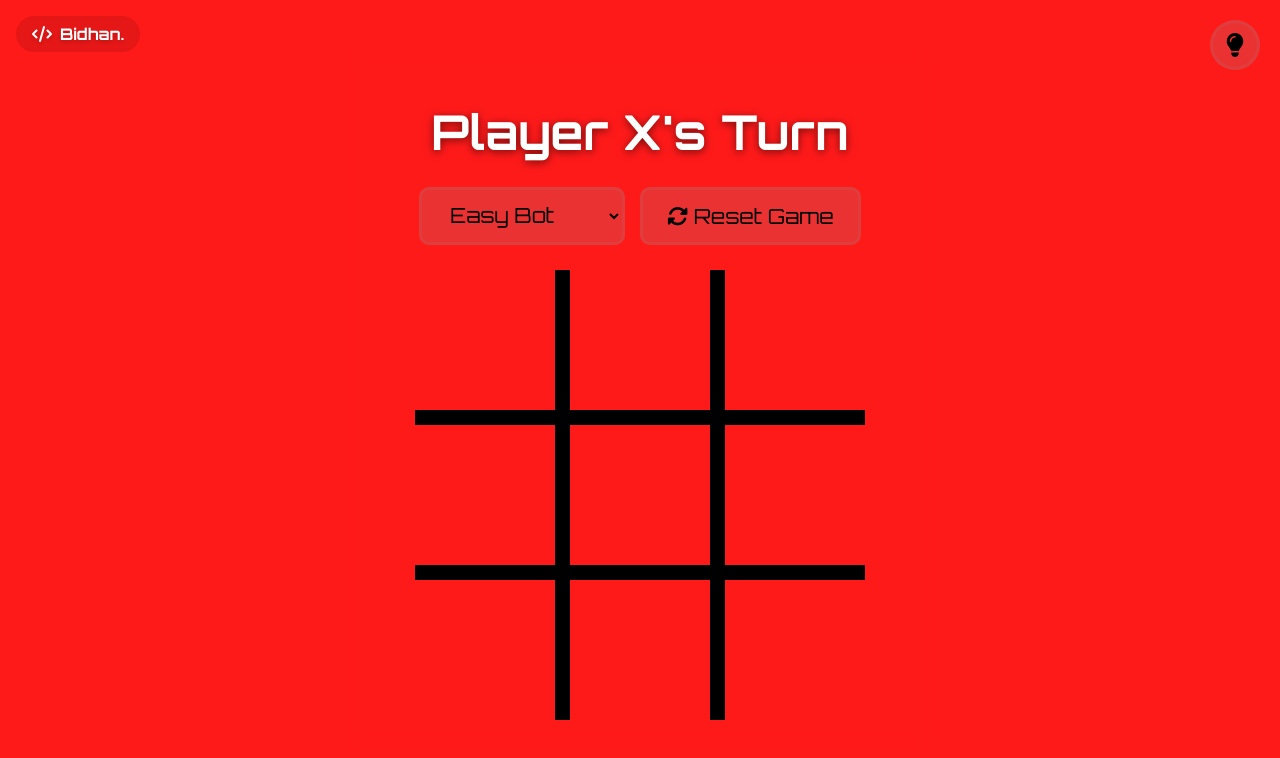
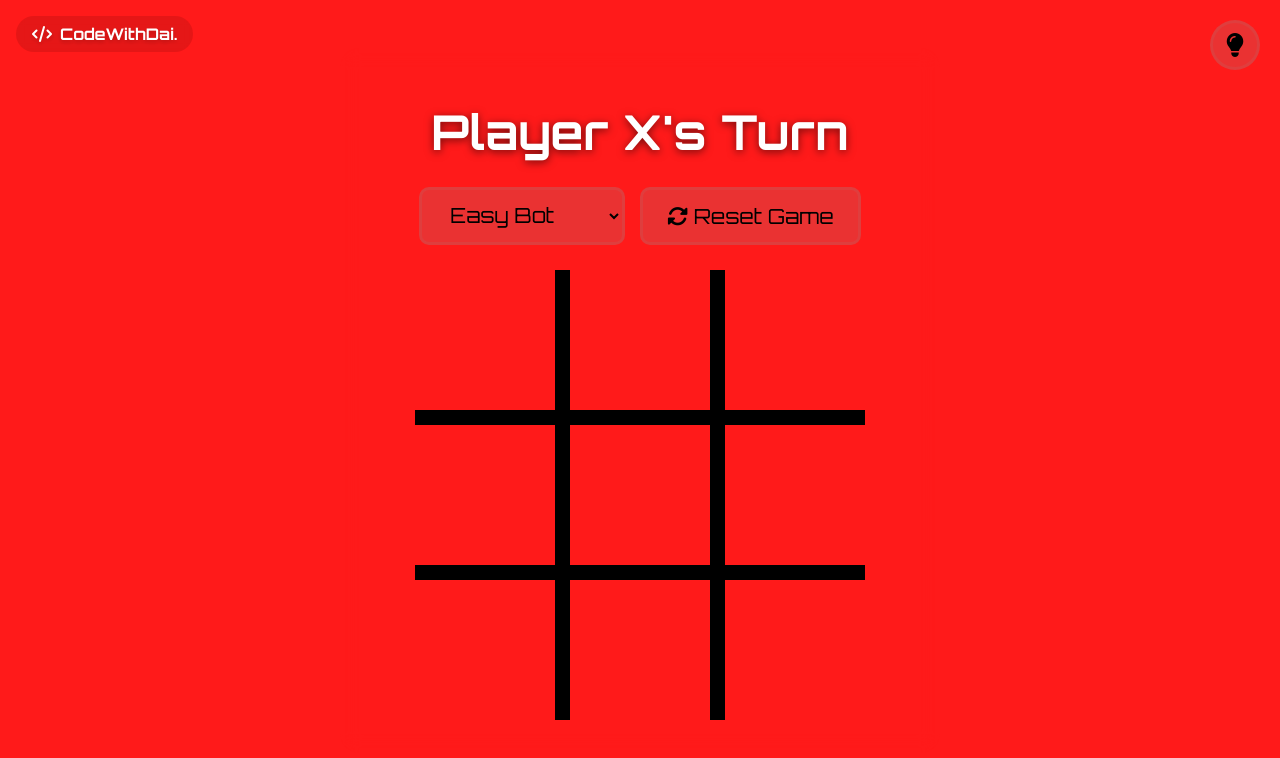
Before and after one commit to ganneka-juice/tic-tac-toe, a plain HTML site: page index.html in a window 1280 px wide. Drawn offline with Linux system fonts and the light colour scheme.

Commit message:
Update index.html

```diff
--- a/index.html
+++ b/index.html
@@ -49,7 +49,7 @@
         <i class="fa-solid fa-rotate"></i>
     </div>
     <div class="overlay"></div>
-    <a href="index.html" class="Name" title="Back to Portfolio"><i class="fa-solid fa-code"></i> Bidhan.</a>
+    <a href="index.html" class="Name" title="Back to Portfolio"><i class="fa-solid fa-code"></i> CodeWithDai.</a>
     <div class="container">
         <div class="status">Player X's Turn</div>
         <div class="controls">
```
